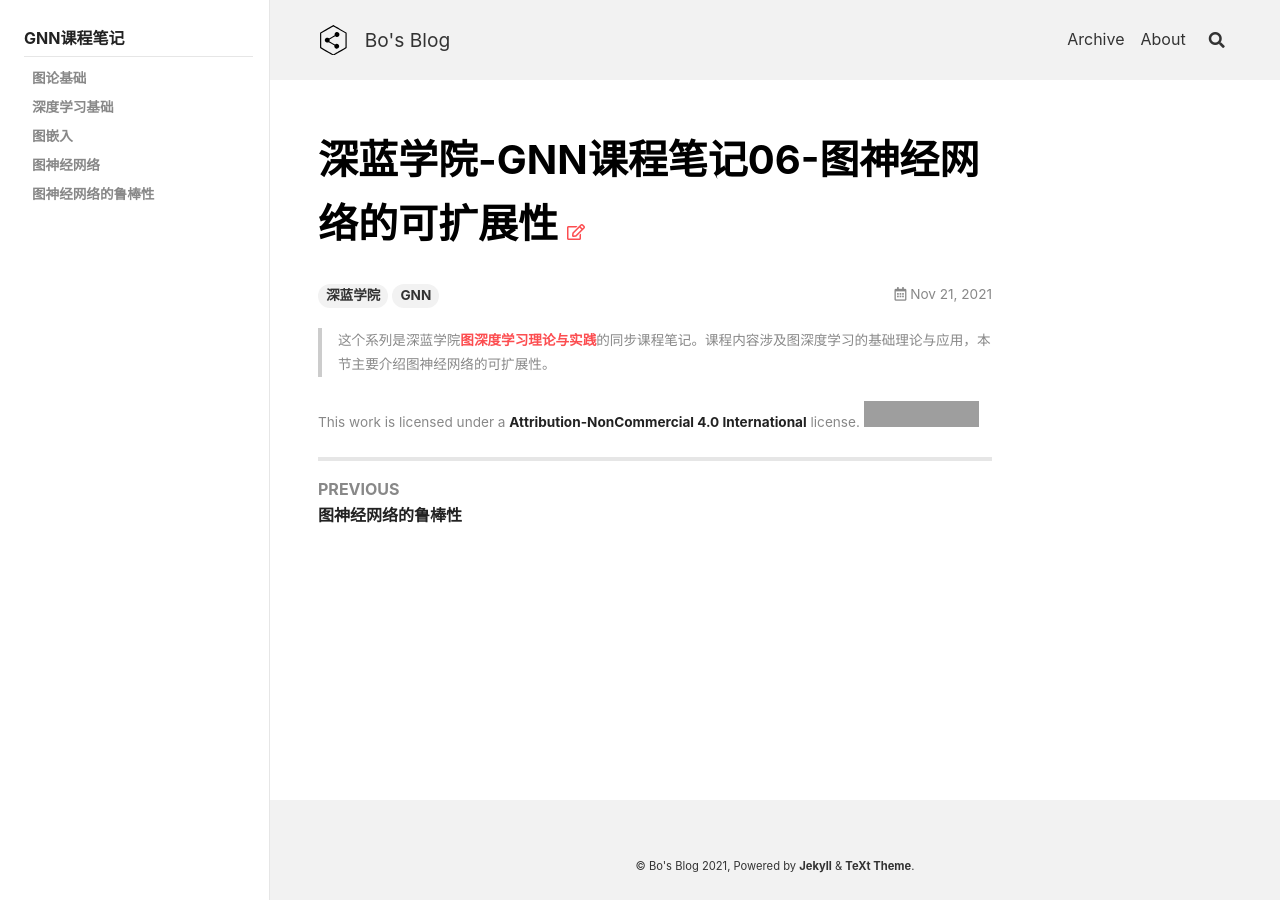
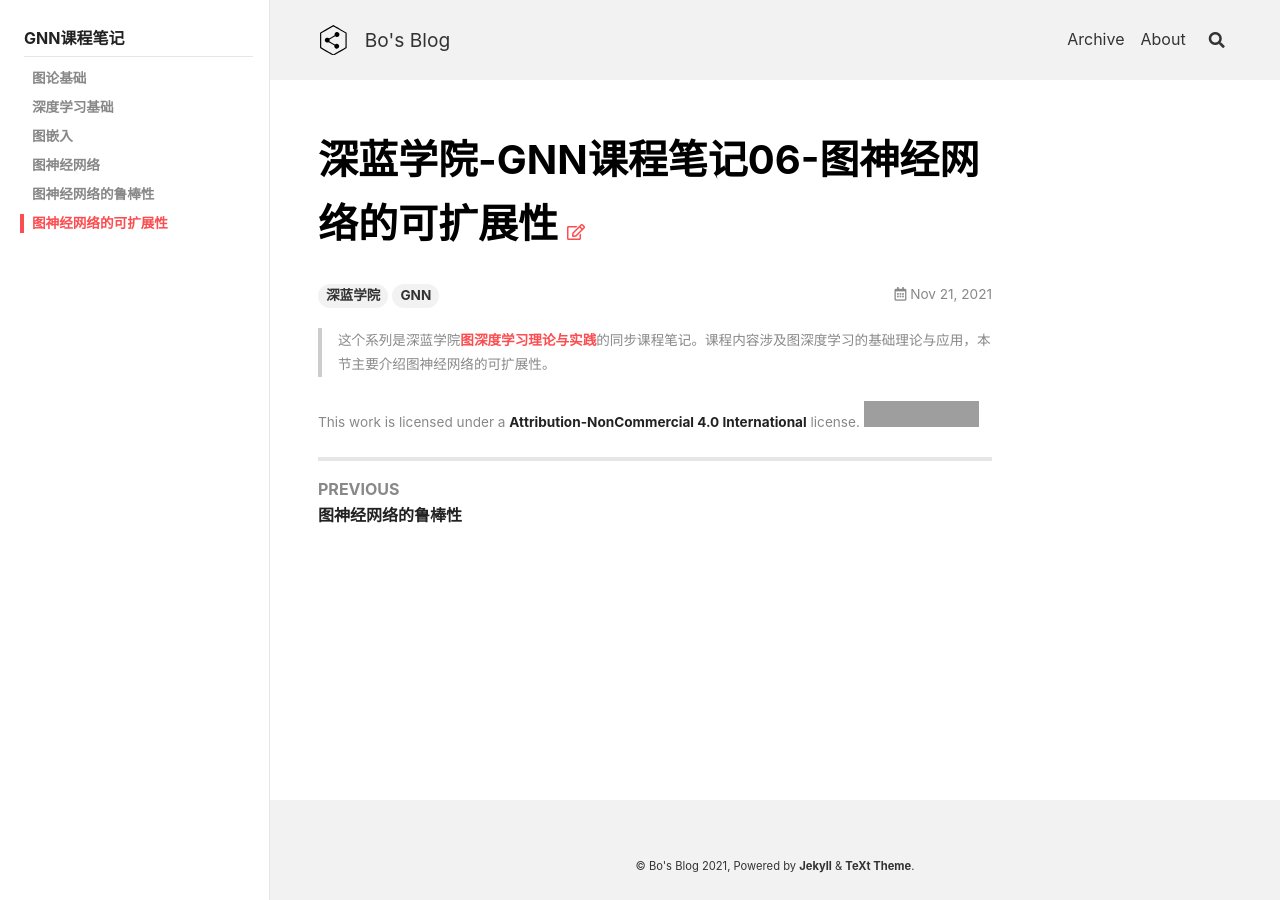
Before and after one commit to peng00bo00/peng00bo00_previous_blog, a Jekyll site: the page built from _posts/2021-11-21-GNN-NOTES-06.md, in a window 1280 px wide. Built offline with Jekyll 4.4.1, drawn with Linux system fonts in a browser that asks for light colours; nearby versions of some CDN libraries; grey boxes are pictures that could not be loaded.

Commit message:
Update navigation.yml

```diff
--- a/_data/navigation.yml
+++ b/_data/navigation.yml
@@ -167,6 +167,8 @@ GNN:
         url: /2021/10/10/GNN-NOTES-04.html
       - title: 图神经网络的鲁棒性
         url: /2021/11/07/GNN-NOTES-05.html
+      - title: 图神经网络的可扩展性
+        url: /2021/11/21/GNN-NOTES-06.html
 
 GAMES103:
   - title: GAMES103课程笔记
```
